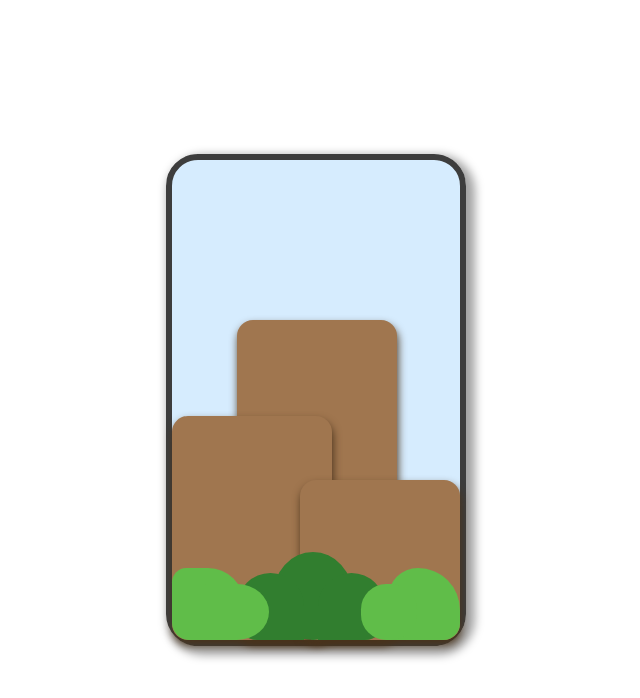
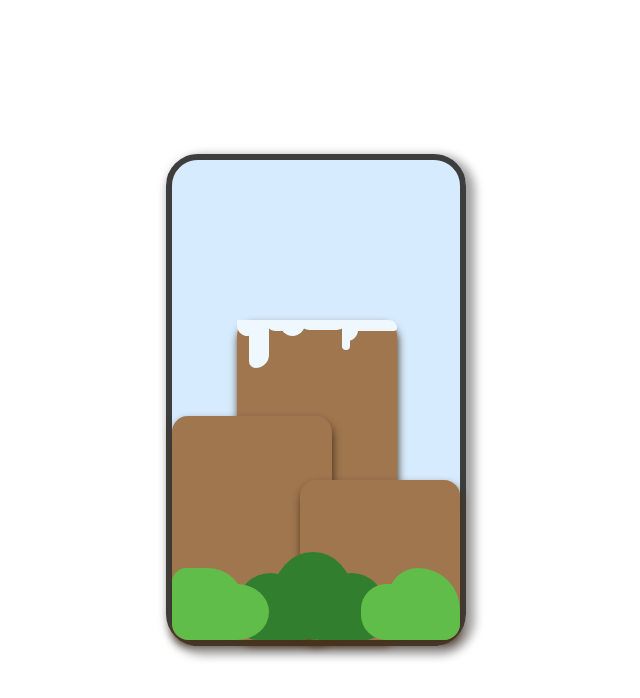
Before and after one commit to Yarygarcia/Animaciones-en-css, a plain HTML site: page animacion.html in a window 1280 px wide. Shown: the whole page, without its empty margins (324-964 px from the left). Drawn offline with Linux system fonts and the light colour scheme.

Commit message:
Juego con css

```diff
--- a/animacion.css
+++ b/animacion.css
@@ -135,3 +135,83 @@ html{
     bottom: 0;
     right:-40%;
 }
+.ni3ve1{
+    position: absolute;
+    height: 1rem;
+    width: 1rem;
+    background-color: aliceblue;
+    border-radius: 0 0 1rem 2rem;
+
+}
+.ni3ve2{
+    position: absolute;
+    height: 3rem;
+    width: 1.2rem;
+    bottom: 1;
+    left: 8%;
+    background-color: aliceblue;
+    border-radius: 0 0 4rem 2rem;
+}
+.ni3ve3{
+    position: absolute;
+    height: 0.7rem;
+    width: 1.6rem;
+    bottom: 1;
+    left: 18%;
+    background-color: aliceblue;
+    border-radius: 0 0 2rem 2rem;
+}
+.ni3ve4{
+    position: absolute;
+    height: 1rem;
+    width: 1.6rem;
+    bottom: 1;
+    left: 27%;
+    background-color: aliceblue;
+    border-radius: 0 0 2rem 2rem;
+}
+.ni3ve5{
+    position: absolute;
+    height: 0.6rem;
+    width: 3rem;
+    bottom: 1;
+    left: 39%;
+    background-color: aliceblue;
+    border-radius: 0 0 2rem 2rem;
+}
+.ni3ve6{
+    position: absolute;
+    height: 1.9rem;
+    width: 0.5rem;
+    bottom: 1;
+    left: 66%;
+    background-color: aliceblue;
+    border-radius: 0 0 2rem 2rem;
+}
+.ni3ve7{
+    position: absolute;
+    height: 1.3rem;
+    width: .7rem;
+    bottom: 1;
+    left: 69%;
+    background-color: aliceblue;
+    border-radius: 0 0 2rem 0rem;
+}
+.ni3ve8{
+    position: absolute;
+    height: .9rem;
+    width: .7rem;
+    bottom: 1;
+    left: 75%;
+    background-color: aliceblue;
+    border-radius: 0 0 2rem 0rem;
+}
+.ni3ve8{
+    position: absolute;
+    height: .7rem;
+    width: 2.5rem;
+    bottom: 1;
+    left: 75%;
+    background-color: aliceblue;
+    border-radius: 0 5rem 2rem 1rem;
+}
--- a/animacion.html
+++ b/animacion.html
@@ -11,7 +11,17 @@
     <div class="phone">
        <div class="layer-1"></div>
        <div class="layer-2"></div>
-       <div class="layer-3"></div>
+       <div class="layer-3">
+           <div class="ni3ve1"></div>
+           <div class="ni3ve2"></div>
+           <div class="ni3ve3"></div>
+           <div class="ni3ve4"></div>
+           <div class="ni3ve5"></div>
+           <div class="ni3ve6"></div>
+           <div class="ni3ve7"></div>
+           <div class="ni3ve8"></div>
+           <div class="ni3ve9"></div>
+       </div>
        <div class="layer-4"></div>
        <div class="layer-5"></div>
        <div class="layer-6"></div>
```
